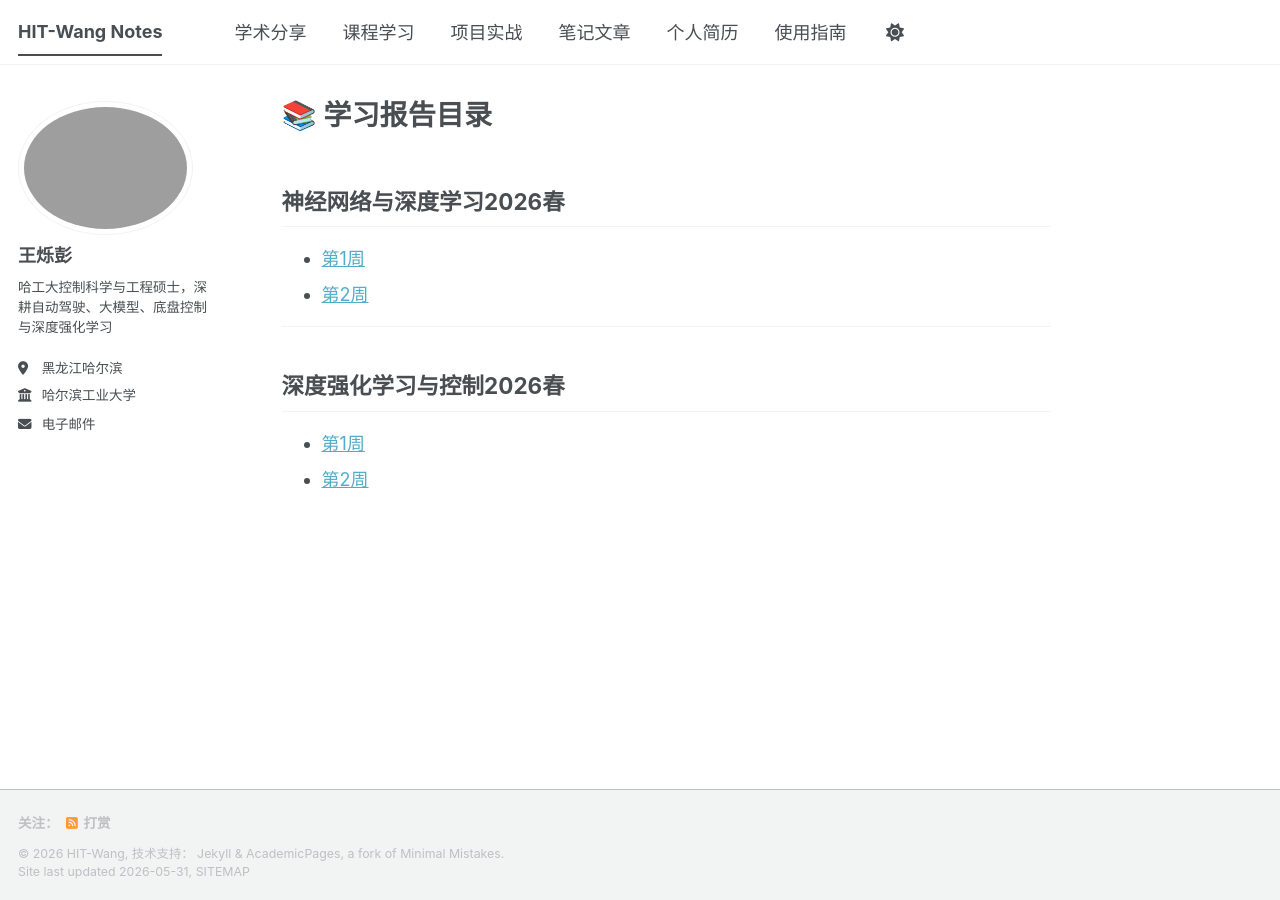
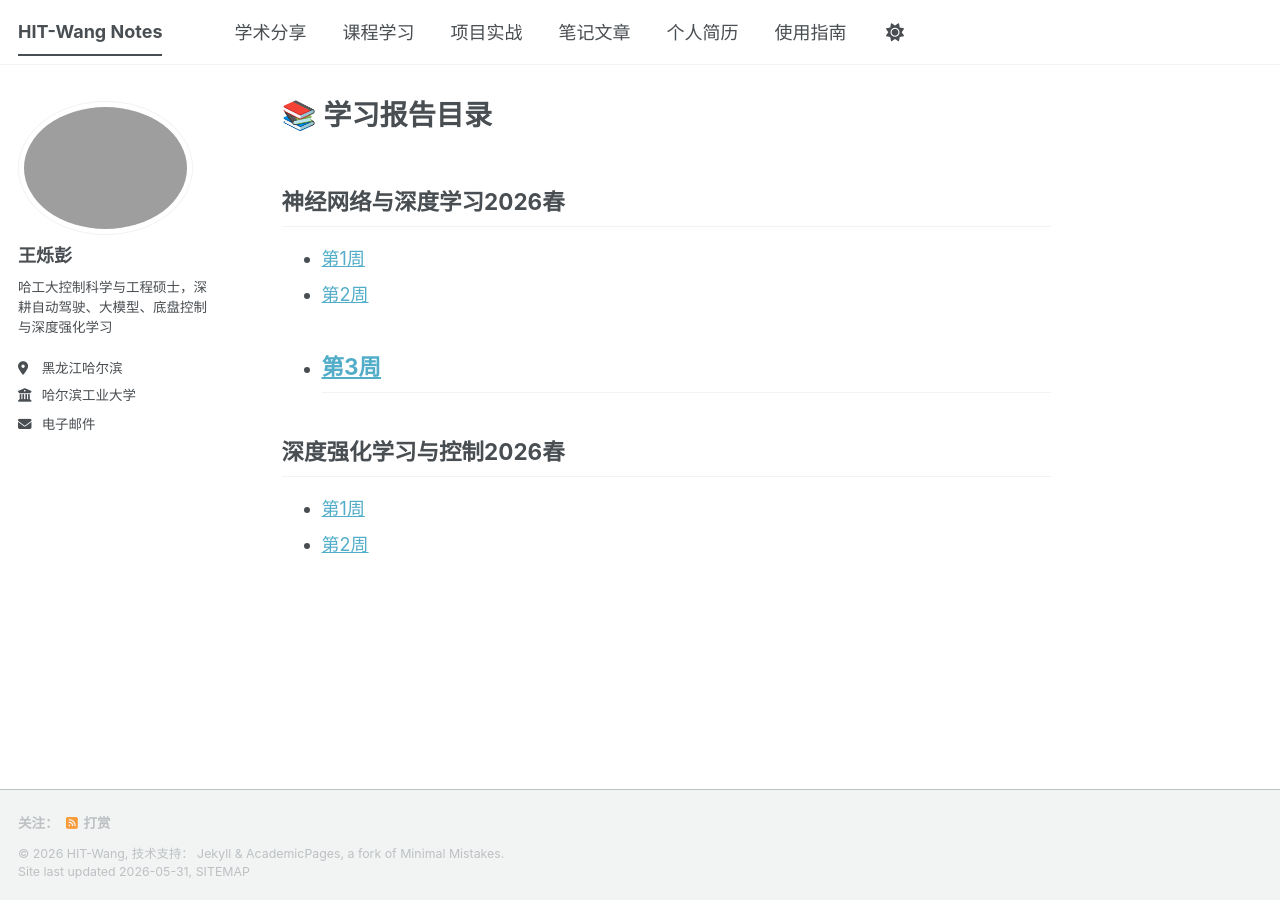
Before and after one commit to HITWang-tech/HITWang-tech.github.io, a Jekyll site: the page built from _pages/about.md, in a window 1280 px wide. Built offline with Jekyll 4.4.1, drawn with Linux system fonts in a browser that asks for light colours; a script bundle is joined from its source files by our own code; library files that are not in the unit come from our copies.

Commit message:
Update about.md

```diff
--- a/_pages/about.md
+++ b/_pages/about.md
@@ -9,7 +9,7 @@ redirect_from:
 ## 神经网络与深度学习2026春
 - [第1周](https://hitwang-tech.github.io/teaching/DL-Week1)
 - [第2周](https://hitwang-tech.github.io/teaching/DL-Week2)
-
+- [第3周](https://hitwang-tech.github.io/teaching/DL-Week3)
 ---
 
 ## 深度强化学习与控制2026春
```
